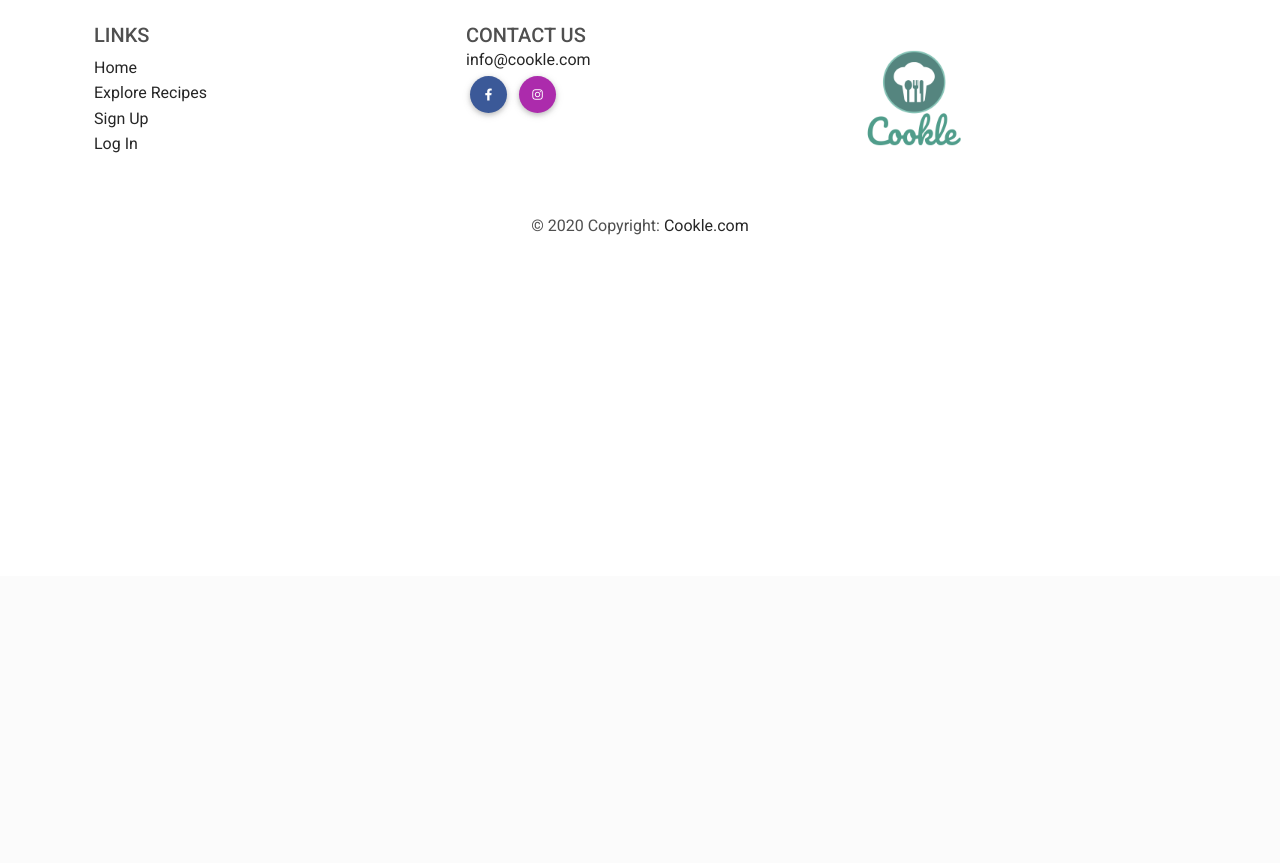
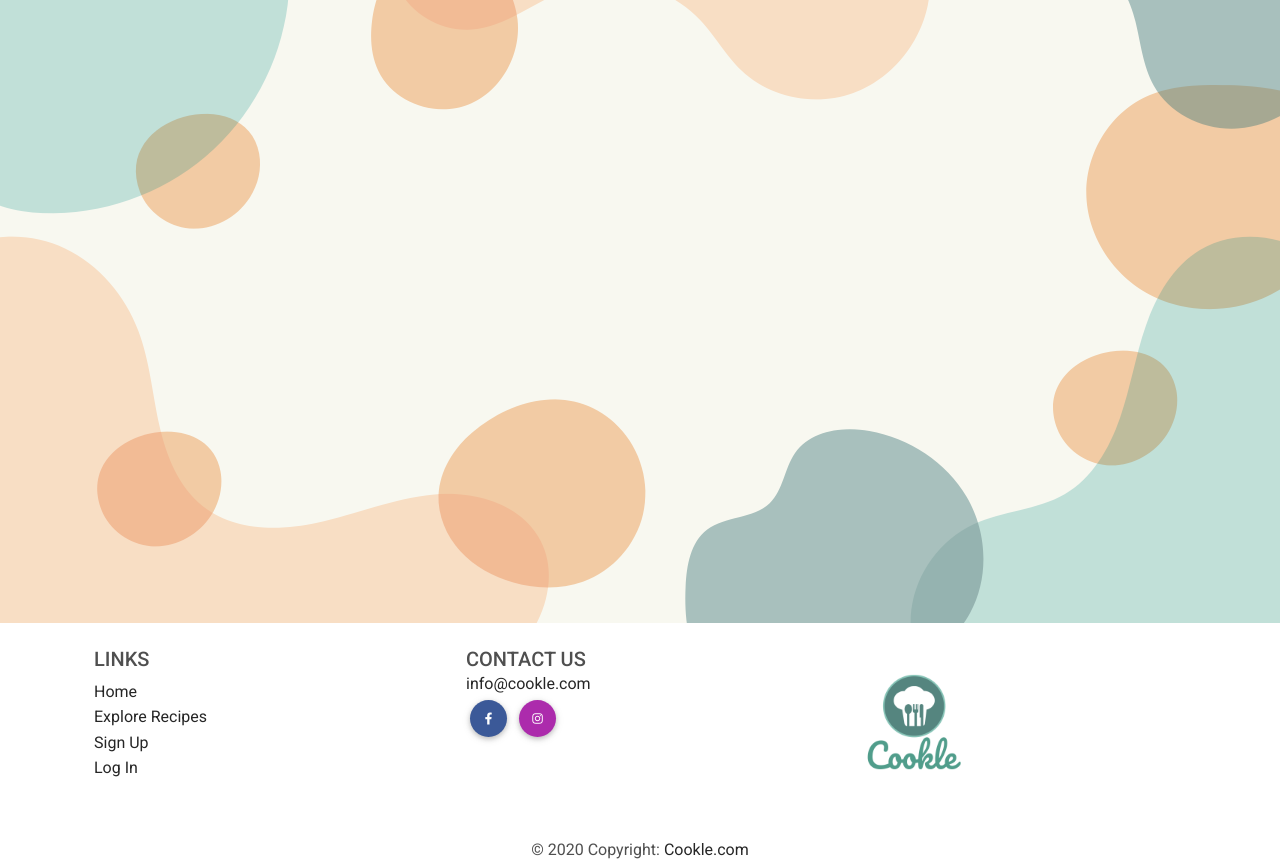
Before and after one commit to dissyulina/cookle-cookbook, a Flask app: page / in a window 1280 px wide. Shown: the part 224-1087 px from the top of the page. Before the commit the page ends 459 px from the top, so only its background shows below. Run offline with Flask 2, Linux system fonts and the light colour scheme; data that the repository does not hold is empty; some libraries are stand-ins or nearby versions.

Commit message:
Add background image to the page

```diff
--- a/static/css/style.css
+++ b/static/css/style.css
@@ -28,16 +28,17 @@
 
 /* Recipe page */
 .card,
-.card .bg-image {
+.card .card-image,
+.card-image img {
     border-radius: 1rem;
 }
 
-.bg-image {
+.card-image {
     min-width: 100%;
     height: 18rem;
 }
 
-.bg-image img {
+.card-image img {
     width: 100%;
     height: 100%;
     object-fit: cover;
--- a/templates/recipes.html
+++ b/templates/recipes.html
@@ -1,14 +1,19 @@
 {% extends "base.html" %}
 {% block content %}
 
-<section class="background">
+<section class="bg-image">
+    <img src="../static/images/background.png" class="w-100">
+    <div class="mask" style="background-color: rgba(251, 251, 251, 0.5)">
         <div class="container">
             <div class="row py-5">
                 {% for recipe in recipes %}
                     <div class="div col-6 col-md-4 col-lg-3">
                         <div class="card shadow-2-strong h-100">
-                        <div class="bg-image hover-overlay ripple" data-mdb-ripple-color="light">
+                            <div class="bg-image hover-overlay ripple card-image" data-mdb-ripple-color="light">
                                 <img src="{{ recipe.recipe_image }}" class="card-img-top" onerror="this.src='../../static/images/logo.png';" alt="{{ recipe.recipe_name }}">
+                                <a href="#!">
+                                    <div class="mask" style="background-color: rgba(251, 251, 251, 0.2)"></div>
+                                </a>
                             </div>
                             <div class="card-body">
                                 <h5 class="card-title py-2">{{ recipe.recipe_name }}</h5>
@@ -25,6 +30,7 @@
                 {% endfor %}
             </div>
         </div>
+    </div>
 </section>
 
 {% endblock %}
```
Also changed, not shown: static/images/background.png (added). Lines whose indentation alone changed are shown as unchanged.
